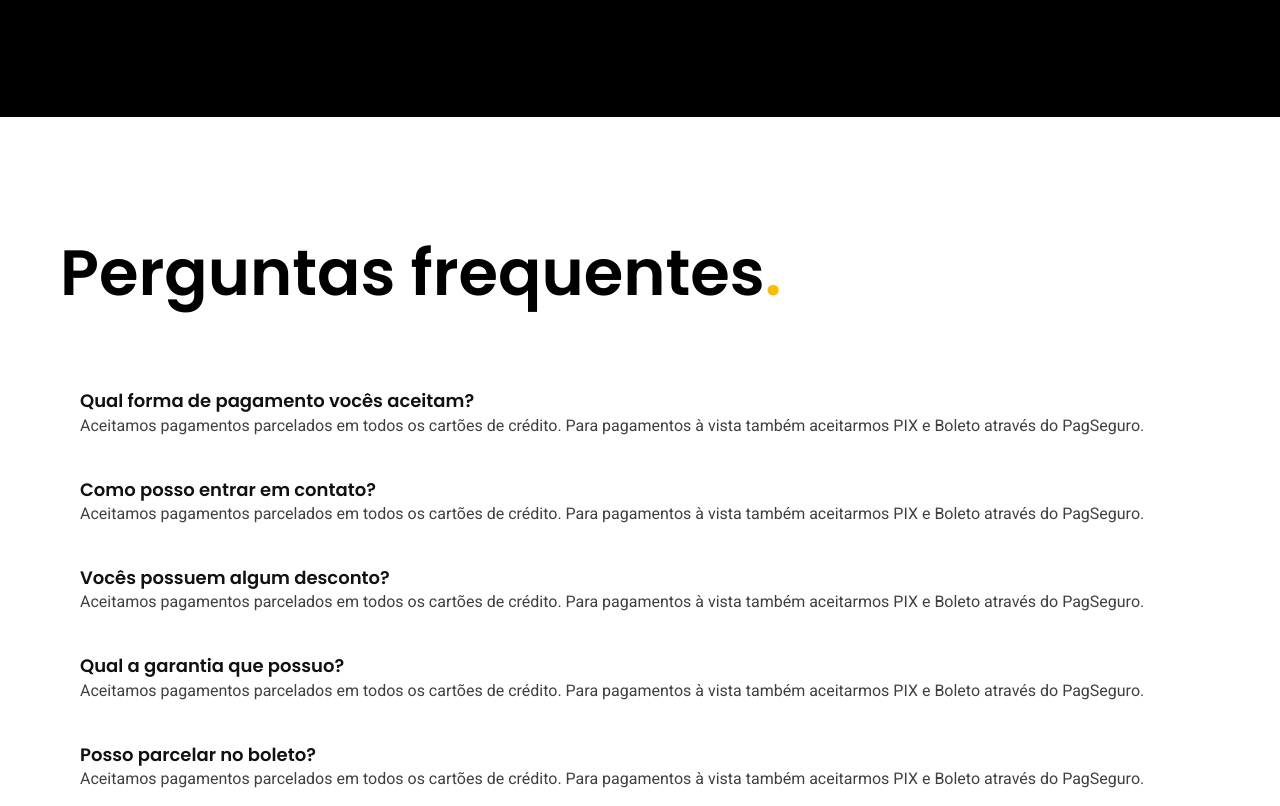
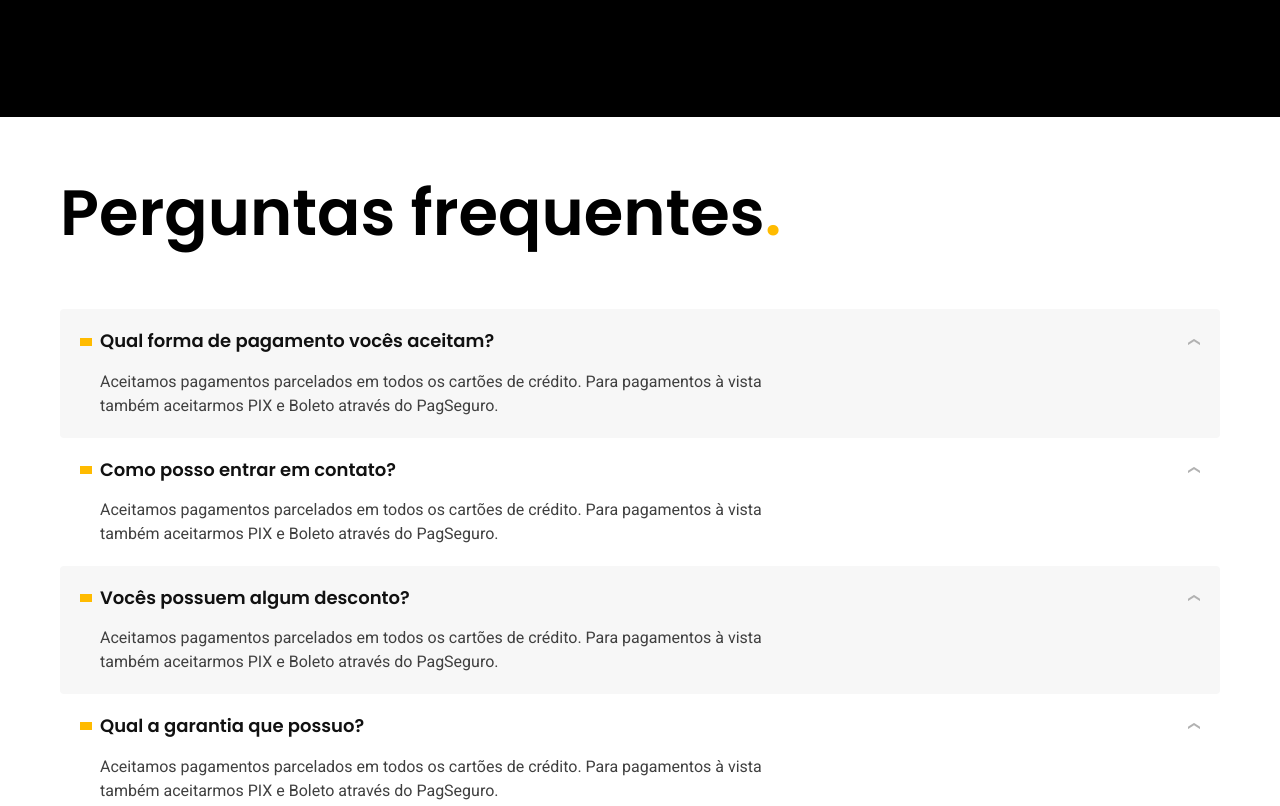
Before and after one commit to elviomarcos1/Bikcraft, a plain HTML site: page insurer.html in a window 1280 px wide. Shown: the part 1455-2261 px from the top of the page. Drawn offline with Linux system fonts and the light colour scheme.

Commit message:
Styling question section

```diff
--- a/css/insurer/questions.css
+++ b/css/insurer/questions.css
@@ -1,5 +1,5 @@
 .questions {
-    padding-top: 120px;
+    padding-top: 60px;
     padding-bottom: 120px;
 }
 
@@ -11,3 +11,55 @@
     padding: 20px;
     border-radius: 4px;
 }
+
+.questions dl > div:nth-child(odd) {
+    background-color: var(--color-1);
+}
+
+.questions dt {
+    display: grid;
+    grid-template-columns: auto 1fr auto;
+    align-items: center;
+    gap: 8px;
+    cursor: pointer;
+}
+
+.questions dt::before {
+    content: "";
+    display: inline-block;
+    width: 12px;
+    height: 8px;
+    background-color: var(--color-p1);
+}
+
+.questions dt::after {
+    content: "";
+    display: inline-block;
+    width: 12px;
+    height: 6px;
+    background: url(../../img/icones/seta-abrir.svg) no-repeat center;
+    transition: 0.3s;
+}
+
+.questions dt:hover::after {
+    transform: rotate(180deg);
+}
+
+.questions dd {
+    padding-left: 20px;
+    padding-top: 16px;
+    max-width: 80ch;
+}
+
+@media (max-width: 800px) {
+
+    .questions {
+        padding-top: 60px;
+        padding-bottom: 60px;
+    }
+
+    .questions h2 {
+        margin-bottom: 40px;
+    }
+
+}
```
